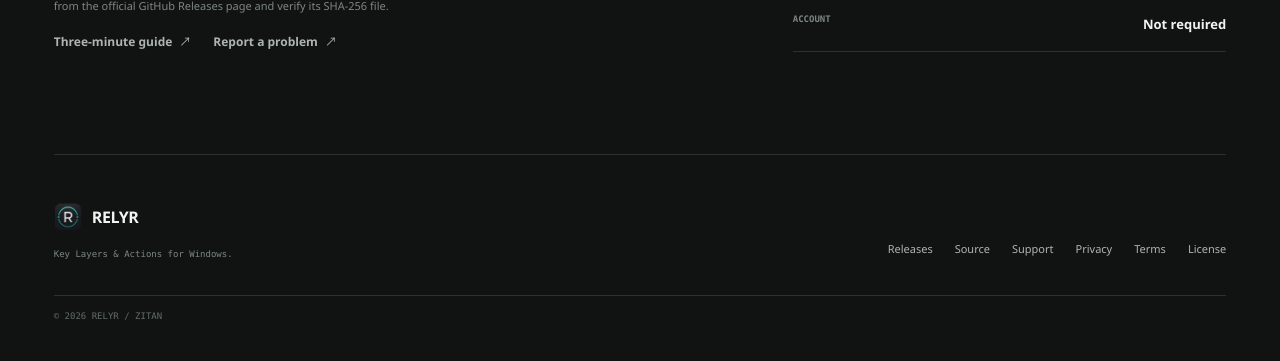
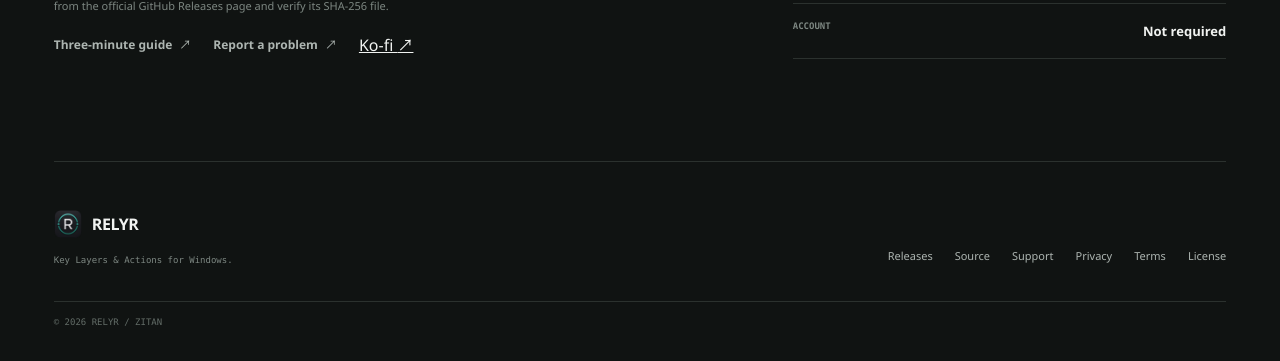
Before and after one commit to zitan-source/RELYR, a plain HTML site: page docs/index.html in a window 1280 px wide. Shown: the part 7623-7984 px from the top of the page. Drawn offline with Linux system fonts and the light colour scheme; no server answers.

Commit message:
Add optional support links

```diff
--- a/docs/index.html
+++ b/docs/index.html
@@ -244,6 +244,7 @@
         <nav class="support-links" aria-label="サポート">
           <a class="guide-link" href="https://github.com/zitan-source/RELYR/blob/main/docs/getting-started.ja.md"><span data-guide-label>3分で始める</span> <span aria-hidden="true">↗</span></a>
           <a class="feedback-link" href="https://github.com/zitan-source/RELYR/issues/new/choose"><span data-feedback-label>不具合を報告</span> <span aria-hidden="true">↗</span></a>
+          <a class="support-page-link" href="https://ko-fi.com/relyr" aria-label="Ko-fiでRELYRの開発を任意支援">Ko-fi <span aria-hidden="true">↗</span></a>
         </nav>
       </div>
       <aside class="download-spec reveal" aria-label="ダウンロード仕様">
```
Also changed, not shown: 3 other files.
